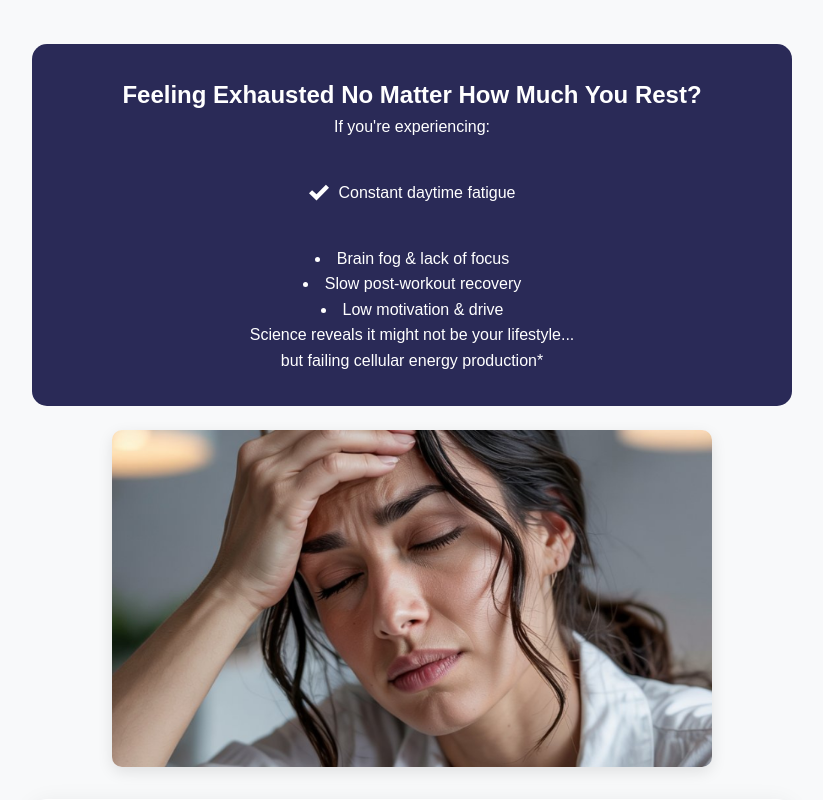
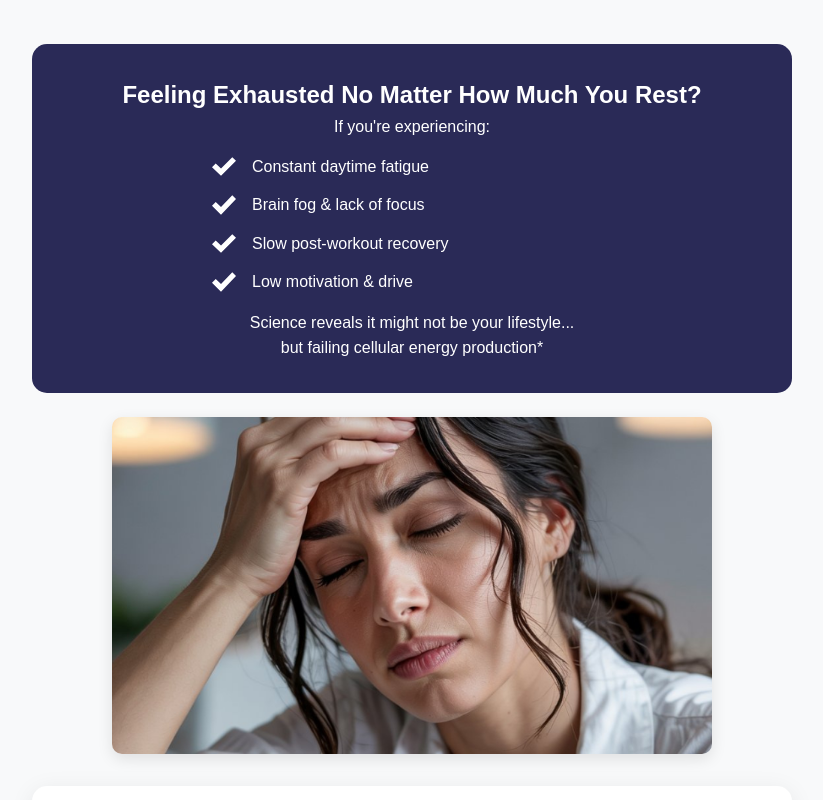
Before and after one commit to HowNow101/energyboost, a plain HTML site: page index.html in a window 1280 px wide. Shown: the top 800 px of the page, without its empty margins (228-1051 px from the left). Drawn offline with Linux system fonts and the light colour scheme.

Commit message:
Update index.html

```diff
--- a/index.html
+++ b/index.html
@@ -30,6 +30,13 @@
             text-align: center;
             border-radius: 15px;
             margin: 1.5rem 0;
+
+<ul class="benefits-list">
+    <li>Constant daytime fatigue</li>
+    <li>Brain fog & lack of focus</li>
+    <li>Slow post-workout recovery</li>
+    <li>Low motivation & drive</li>
+</ul>
         }
 
         .solution-section {
@@ -83,7 +90,23 @@
             display: inline-block;
             text-align: left;
         }
+/* Problem Section List Items */
+.problem-section .benefits-list {
+    display: block;
+    margin: 1rem auto;
+    padding: 0;
+    text-align: left;
+    max-width: 400px;
+}
 
+.problem-section .benefits-list li {
+    margin: 1rem 0;
+    padding-left: 40px;
+    background-size: 24px;
+    display: block;
+    text-align: left;
+    line-height: 1.4;
+}
         /* Solution Section List Items */
         .solution-section .benefits-list {
             display: flex;
@@ -126,7 +149,6 @@
             <p>If you're experiencing:</p>
             <ul class="benefits-list">
                 <li>Constant daytime fatigue</li>
-                </ul>
                 <li>Brain fog & lack of focus</li>
                 <li>Slow post-workout recovery</li>
                 <li>Low motivation & drive</li>
```
